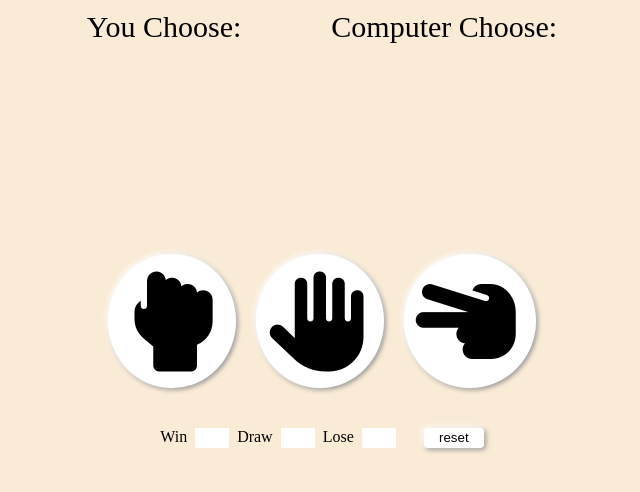
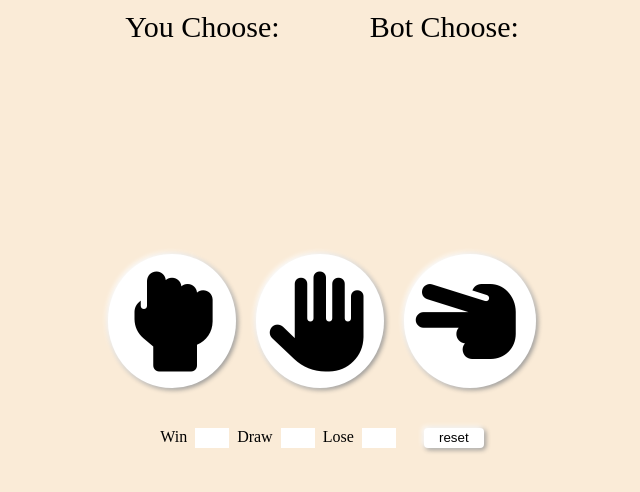
Before and after one commit to imamul209196/Rock_Paper_Scissor, a plain HTML site: page index.html in a window 1280 px wide. Shown: the whole page, without its empty margins (318-958 px from the left). Drawn offline with Linux system fonts and the light colour scheme.

Commit message:
index.html

```diff
--- a/index.html
+++ b/index.html
@@ -13,7 +13,7 @@
       <div class="hello">
         <div class="pera">
           <label class="you">You Choose:</label>
-          <label class="you2">Computer Choose:</label>
+          <label class="you2">Bot Choose:</label>
         </div>
         <div class="hello3">
           <div class="hello1" id="hello1"></div>
```
